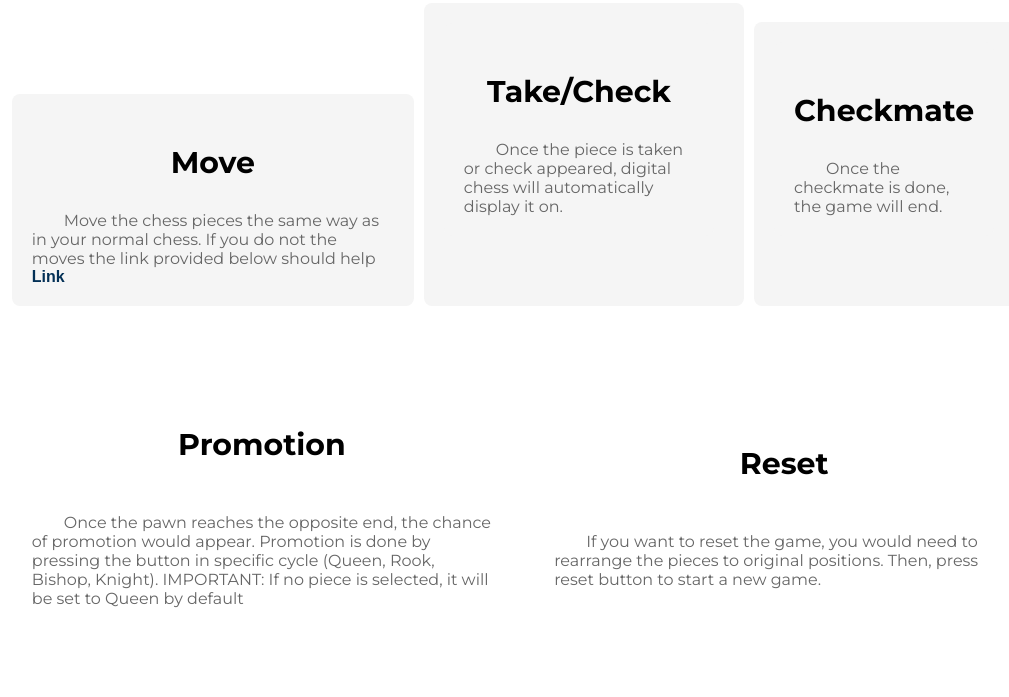
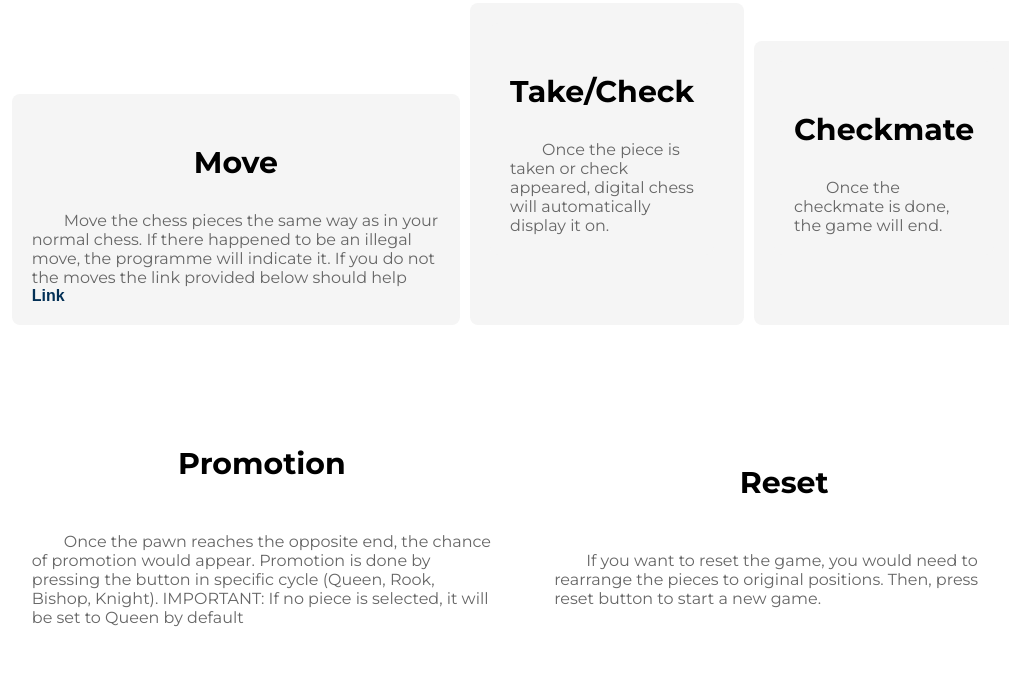
Before and after one commit to MrBonie6466/mrbonie.github.io, a website: page index.html in a window 1280 px wide. Shown: the part 5519-6216 px from the top of the page, without its empty margins (117-1126 px from the left). Drawn offline with Linux system fonts and the light colour scheme.

Commit message:
Update index.html

```diff
--- a/index.html
+++ b/index.html
@@ -121,8 +121,8 @@
 <div class="triple-container">
     <div class="trileft-section">
         <h3>Move</h3>
-        <p class="indented-text">Move the chess pieces the same way as in your normal chess. If you do not the moves
-        the link provided below should help</p>
+        <p class="indented-text">Move the chess pieces the same way as in your normal chess. If there happened to be an
+            illegal move, the programme will indicate it. If you do not the moves the link provided below should help</p>
         <a href="https://www.chess.com/terms/chess-pieces" target="_blank" class="link">Link</a>
     </div>
     <div class="trileft-section">
```
